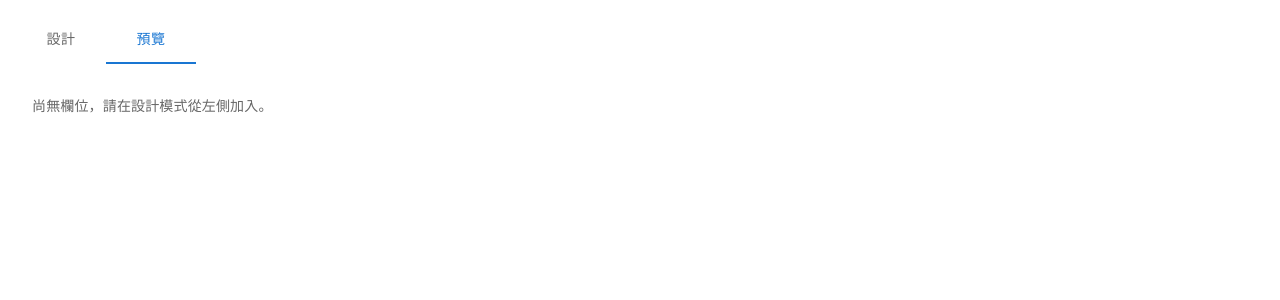
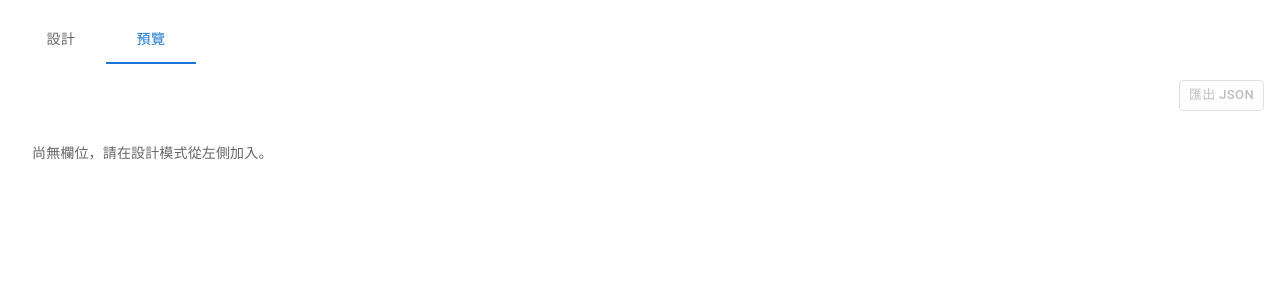
Before and after one commit to TonyHuang0327/dndform-frontend, a Next.js app: page / in a window 1280 px wide. Both pictures are taken after a click on the tab "預覽". Shown: the top 300 px of the page. Built offline with nearby package versions, Linux system fonts and the light colour scheme.

Commit message:
feat: add JSON export in preview mode

```diff
--- a/src/components/FormBuilderContent.tsx
+++ b/src/components/FormBuilderContent.tsx
@@ -9,7 +9,7 @@ import FormCanvas, { CANVAS_ID } from "@/components/FormCanvas";
 import FormPreview from "@/components/FormPreview";
 import { createField } from "@/types/form";
 import type { FormField } from "@/types/form";
-import { Box, Paper, Tab, Tabs } from "@mui/material";
+import { Box, Button, Paper, Tab, Tabs } from "@mui/material";
 
 type Mode = "design" | "preview";
 
@@ -49,6 +49,28 @@ export default function FormBuilderContent() {
     setFields((prev) =>
       prev.map((f) => (f.id === id ? ({ ...f, ...patch } as FormField) : f))
     );
+  }
+
+  async function handleExportJson() {
+    const json = JSON.stringify(fields, null, 2);
+
+    try {
+      if (navigator.clipboard && navigator.clipboard.writeText) {
+        await navigator.clipboard.writeText(json);
+        alert("已複製 JSON 到剪貼簿");
+        return;
+      }
+    } catch {
+      // 若寫入剪貼簿失敗則改用下載方式
+    }
+
+    const blob = new Blob([json], { type: "application/json" });
+    const url = URL.createObjectURL(blob);
+    const a = document.createElement("a");
+    a.href = url;
+    a.download = "form-schema.json";
+    a.click();
+    URL.revokeObjectURL(url);
   }
 
   return (
@@ -98,7 +120,17 @@ export default function FormBuilderContent() {
           </Box>
         </DndContext>
       ) : (
-        <Box sx={{ mt: 1 }}>
+        <Box sx={{ mt: 1, display: "flex", flexDirection: "column", gap: 2 }}>
+          <Box sx={{ display: "flex", justifyContent: "flex-end" }}>
+            <Button
+              variant="outlined"
+              size="small"
+              onClick={handleExportJson}
+              disabled={fields.length === 0}
+            >
+              匯出 JSON
+            </Button>
+          </Box>
           <FormPreview fields={fields} />
         </Box>
       )}
```
